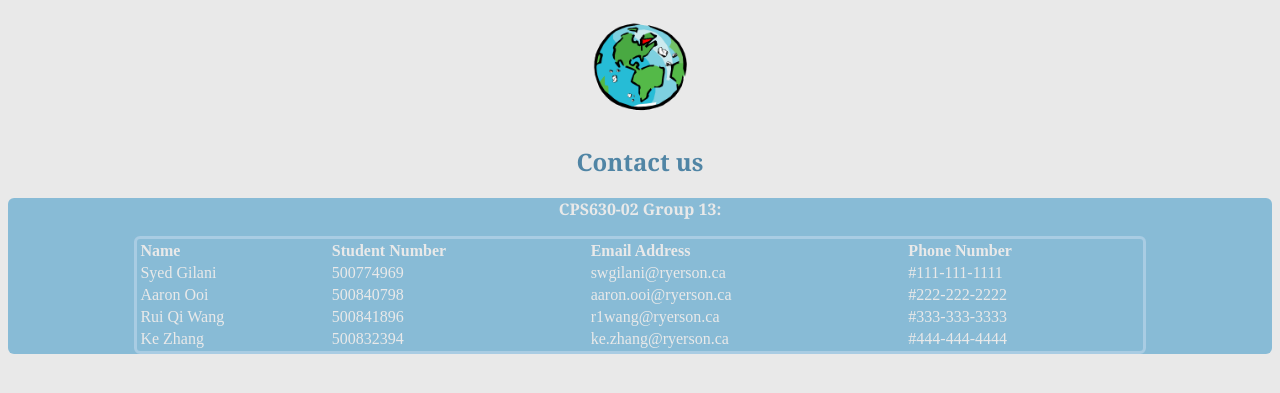
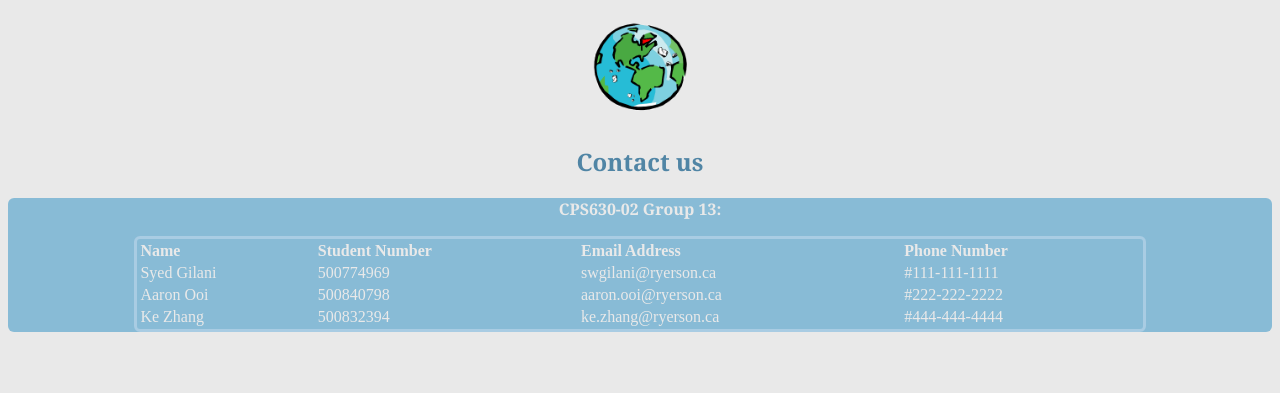
Before and after one commit to swgilani/CPS630-Project, a PHP site: page /templates/contactus.php in a window 1280 px wide. Shown: the part 206-599 px from the top of the page. Run offline with PHP 8.4, Linux system fonts and the light colour scheme.

Commit message:
fixed stuff

```diff
--- a/templates/contactus.php
+++ b/templates/contactus.php
@@ -118,12 +118,6 @@ if(!isset($_SESSION))
             <td>#222-222-2222</td>
           </tr>
           <tr>
-            <td>Rui Qi Wang</td>
-            <td>500841896</td>
-            <td>r1wang@ryerson.ca</td>
-            <td>#333-333-3333</td>
-          </tr>
-          <tr>
             <td>Ke Zhang</td>
             <td>500832394</td>
             <td>ke.zhang@ryerson.ca</td>
```
